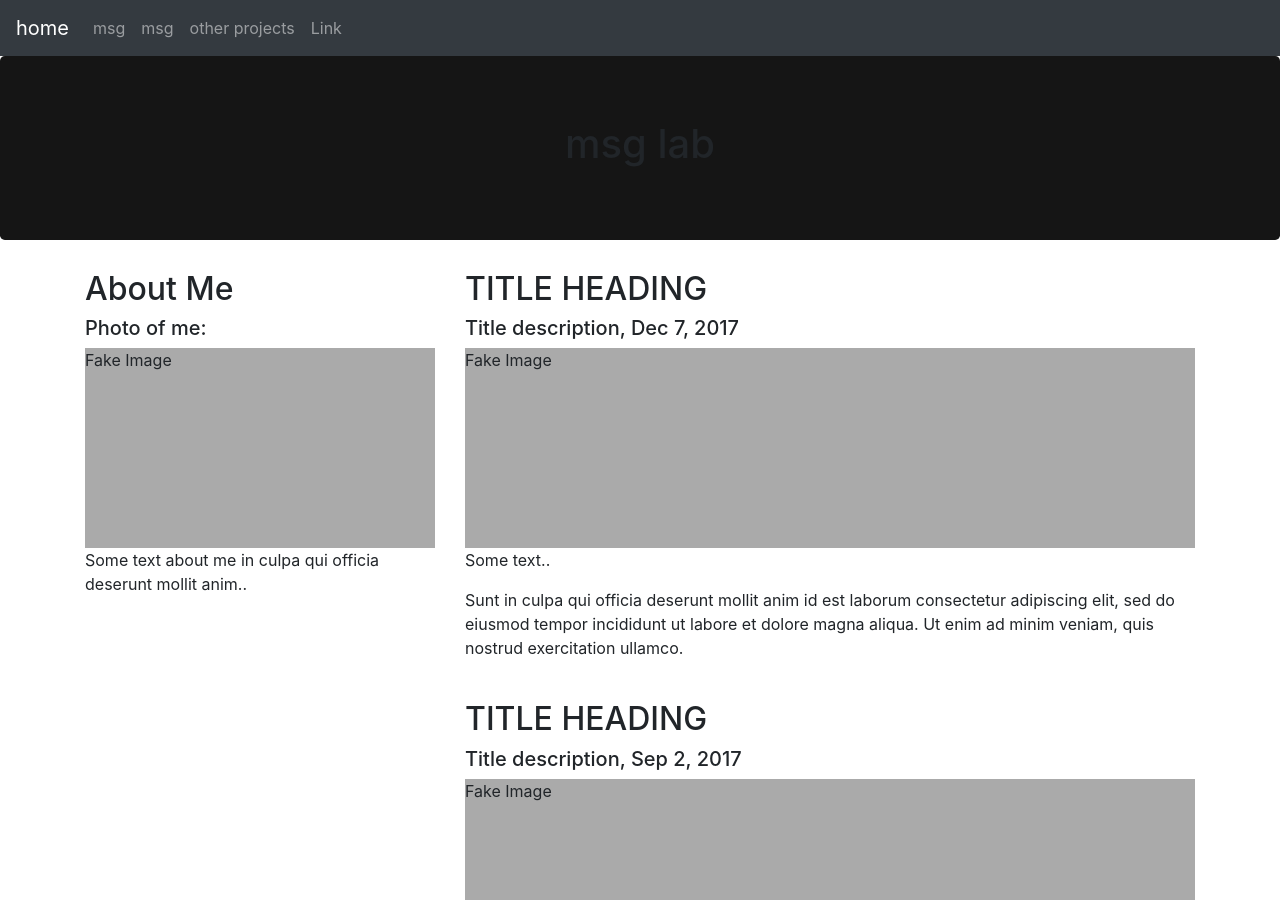
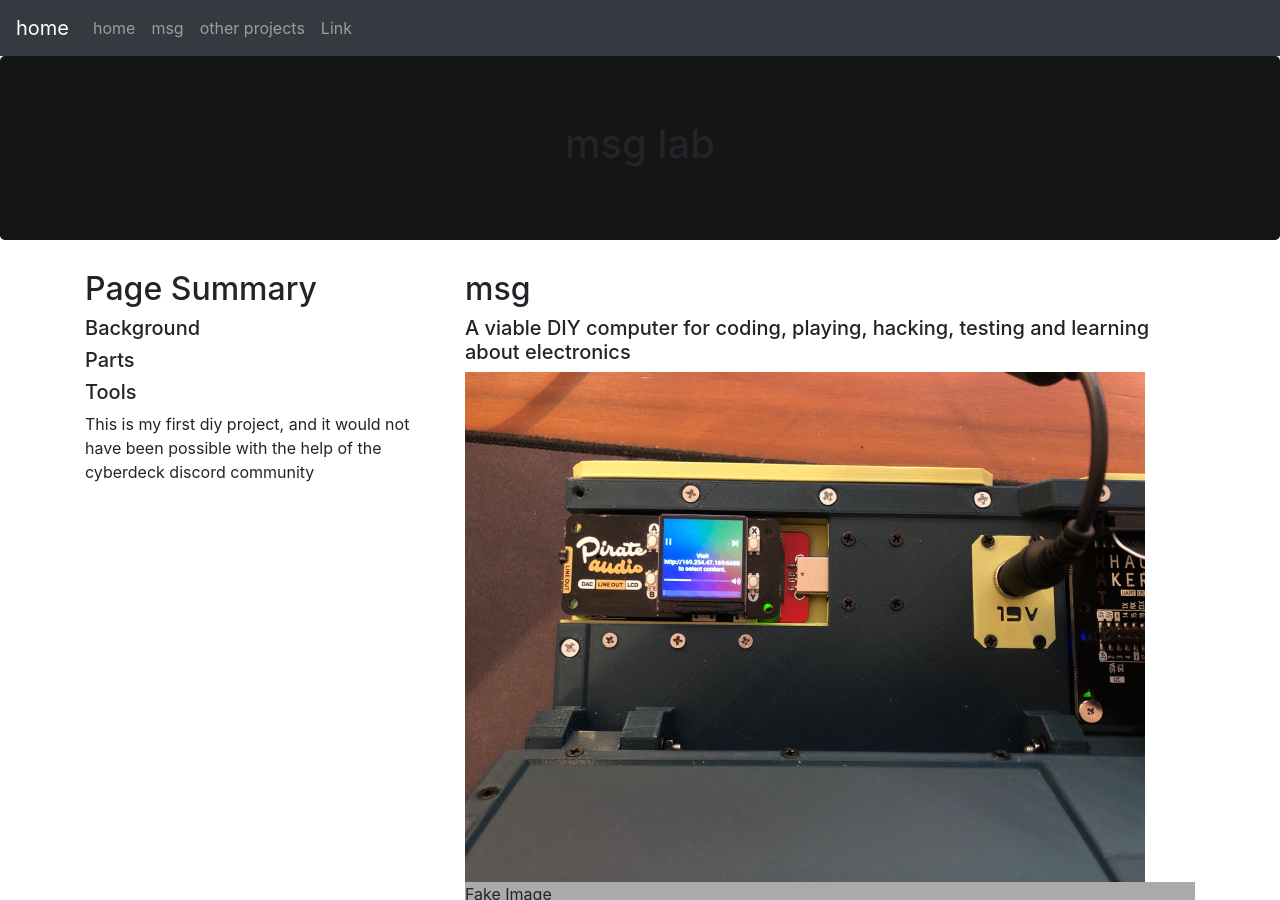
Before and after one commit to msglab/msglab, a Jekyll site: the page html/msg.html, which Jekyll copies as it is, in a window 1280 px wide and 900 px high. Built offline with Jekyll 4.4.1, drawn with Linux system fonts in a browser that asks for light colours; nearby versions of some CDN libraries; library files that are not in the unit come from our copies.

Commit message:
update image links

```diff
--- a/html/msg.html
+++ b/html/msg.html
@@ -28,7 +28,7 @@
     <div class="collapse navbar-collapse" id="collapsibleNavbar">
       <ul class="navbar-nav">
         <li class="nav-item">
-          <a class="nav-link" href="/index.html">msg</a>
+          <a class="nav-link" href="/index.html">home</a>
         </li>
         <li class="nav-item">
           <a class="nav-link" href="/html/msg.html">msg</a>
@@ -51,10 +51,11 @@
   <div class="container" style="margin-top:30px">
     <div class="row">
       <div class="col-sm-4">
-        <h2>About Me</h2>
-        <h5>Photo of me:</h5>
-        <div class="fakeimg">Fake Image</div>
-        <p>Some text about me in culpa qui officia deserunt mollit anim..</p>
+        <h2>Page Summary</h2>
+        <h5>Background</h5>
+        <h5>Parts</h5>
+        <h5>Tools</h5>
+        <p>This is my first diy project, and it would not have been possible with the help of the cyberdeck discord community</p>
 <!--         <h3>Some Links</h3>
         <p>Lorem ipsum dolor sit ame.</p>
         <ul class="nav nav-pills flex-column">
@@ -74,8 +75,11 @@
         <hr class="d-sm-none">
       </div>
       <div class="col-sm-8">
-        <h2>TITLE HEADING</h2>
-        <h5>Title description, Dec 7, 2017</h5>
+        <h2>msg</h2>
+        <h5>A viable DIY computer for coding, playing, hacking, testing and learning about electronics</h5>
+
+        <img src="/img/exp bay_carousel.jpg" alt="top shot of msg" > <!-- width="200" height="80"> -->
+
         <div class="fakeimg">Fake Image</div>
         <p>Some text..</p>
         <p>Sunt in culpa qui officia deserunt mollit anim id est laborum consectetur adipiscing elit, sed do eiusmod tempor incididunt ut labore et dolore magna aliqua. Ut enim ad minim veniam, quis nostrud exercitation ullamco.</p>
--- a/index.html
+++ b/index.html
@@ -28,7 +28,7 @@
     <div class="collapse navbar-collapse" id="collapsibleNavbar">
       <ul class="navbar-nav">
         <li class="nav-item">
-          <a class="nav-link" href="/index.html">msg</a>
+          <a class="nav-link" href="/index.html">home</a>
         </li>
         <li class="nav-item">
           <a class="nav-link" href="/html/msg.html">msg</a>
```
